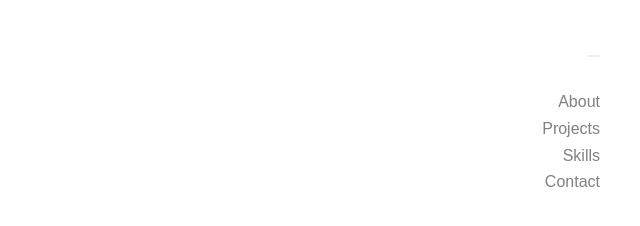
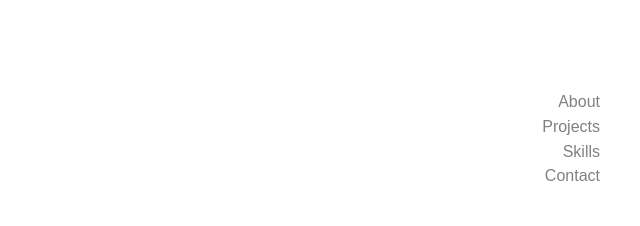
Before and after one commit to EdwardEJ/my-portfolio, a Gatsby site: page / in a window 1280 px wide. Shown: the full height of the page, 640-1280 px from the left. Built offline with nearby package versions, Linux system fonts and the light colour scheme; Gatsby itself is replaced by a stand-in of ours.

Commit message:
created additional global variables and button style css reset

```diff
--- a/src/scss/_global.scss
+++ b/src/scss/_global.scss
@@ -1,6 +1,90 @@
-html {
+html,
+body,
+div,
+span,
+applet,
+object,
+iframe,
+h1,
+h2,
+h3,
+h4,
+h5,
+h6,
+p,
+blockquote,
+pre,
+a,
+abbr,
+acronym,
+address,
+big,
+cite,
+code,
+del,
+dfn,
+em,
+img,
+ins,
+kbd,
+q,
+s,
+samp,
+small,
+strike,
+strong,
+sub,
+sup,
+tt,
+var,
+b,
+u,
+i,
+center,
+dl,
+dt,
+dd,
+ol,
+ul,
+li,
+fieldset,
+form,
+label,
+legend,
+table,
+caption,
+tbody,
+tfoot,
+thead,
+tr,
+th,
+td,
+article,
+aside,
+canvas,
+details,
+embed,
+figure,
+figcaption,
+footer,
+header,
+hgroup,
+menu,
+nav,
+output,
+ruby,
+section,
+summary,
+time,
+mark,
+audio,
+video {
+	margin: 0;
+	padding: 0;
+	border: 0;
 	font-size: 100%;
-	box-sizing: border-box;
+	font: inherit;
+	vertical-align: baseline;
 }
 
 *,
@@ -24,3 +108,31 @@ body {
 		padding: 1.5rem;
 	}
 }
+
+ol,
+ul {
+	list-style: none;
+}
+
+blockquote,
+q {
+	quotes: none;
+}
+
+blockquote:before,
+blockquote:after,
+q:before,
+q:after {
+	content: '';
+	content: none;
+}
+table {
+	border-collapse: collapse;
+	border-spacing: 0;
+}
+
+button {
+	background: none;
+	border: none;
+	padding: 0;
+}
```
